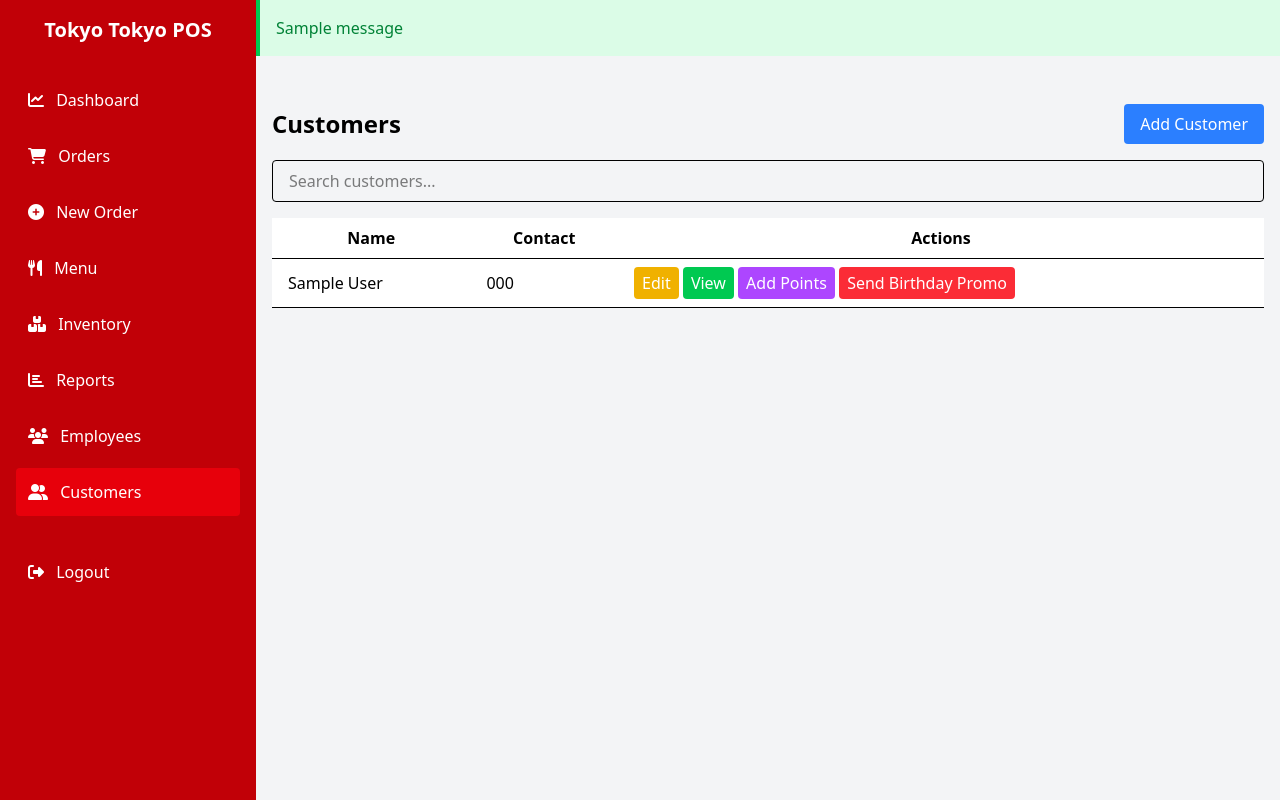
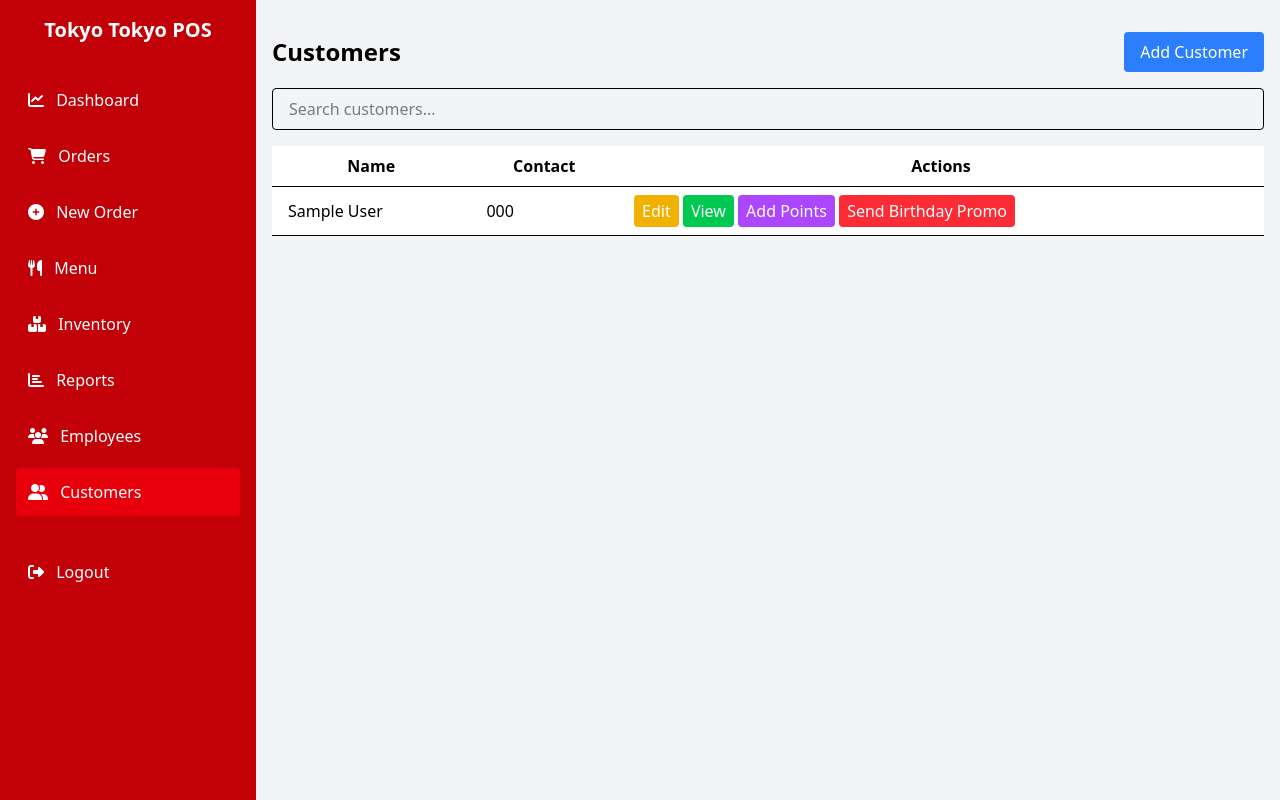
Before and after one commit to MACantara/pos, a Flask app: page /customers in a window 1280 px wide. Run offline with Flask 3, Linux system fonts and the light colour scheme; a user stored in the database is signed in; tables that the repository leaves empty hold one stand-in row (values such as "Sample post"); one stand-in notice (Sample message) is shown.

Commit message:
remove alert messages from content area in base template

```diff
--- a/templates/base.html
+++ b/templates/base.html
@@ -83,16 +83,6 @@
 
     <!-- Content Area -->
     <div class="{% if current_user.is_authenticated and current_user.role != 'cashier' %}content-area{% endif %}">
-        {% with messages = get_flashed_messages(with_categories=true) %}
-            {% if messages %}
-                {% for category, message in messages %}
-                    <div class="alert bg-{{ 'green' if category == 'success' else 'red' }}-100 border-l-4 border-{{ 'green' if category == 'success' else 'red' }}-500 text-{{ 'green' if category == 'success' else 'red' }}-700 p-4 mb-4">
-                        {{ message }}
-                    </div>
-                {% endfor %}
-            {% endif %}
-        {% endwith %}
-
         {% block content %}{% endblock %}
     </div>
 
```
